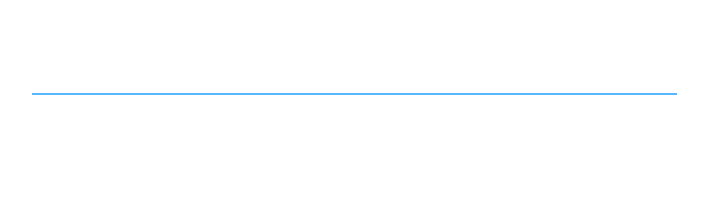
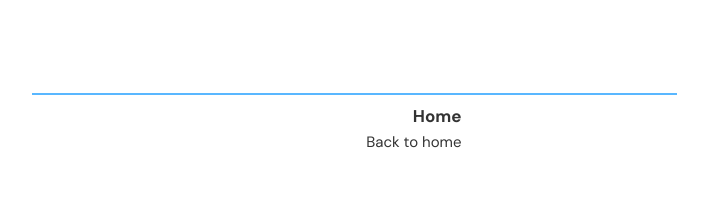
Before and after one commit to mrmelonson/zelenyy_blog, a Jekyll site: the page built from _posts/2022-06-05-First-post!.md, in a window 1280 px wide. Shown: the part 1298-1509 px from the top of the page, without its empty margins (286-994 px from the left). Built offline with Jekyll 4.4.1, drawn with Linux system fonts in a browser that asks for light colours; before the commit the page ends 1444 px from its top, so only the background shows below that.

Commit message:
Added home button and fixed "back" button being on the wrong side

```diff
--- a/_layouts/post.html
+++ b/_layouts/post.html
@@ -23,17 +23,22 @@ layout: default
 <section>
 
   <nav class="post-nav">
-    {% if page.previous %}
     <a class="post-nav-item post-nav-prev" href="{{ page.previous | relative_url }}">
+      {% if page.previous %}
       <div class="nav-arrow">Previous</div>
       <span class="post-title">{{ page.previous.title }}</span>
+      {% endif %}
     </a>
-    {% endif %} {% if page.next %}
+    <a class="post-nav-item post-nav-home" href="{{ site.url }}{{ site.baseurl }}">
+      <div class="nav-arrow">Home</div>
+      <span class="post-title">Back to home</span>
+    </a>
     <a class="post-nav-item post-nav-next" href="{{ page.next | relative_url }}">
+      {% if page.next %}
       <div class="nav-arrow">Next</div>
       <span class="post-title">{{ page.next.title }}</span>
+      {% endif %}
     </a>
-    {% endif %}
 
   </nav>
 </section>
```
